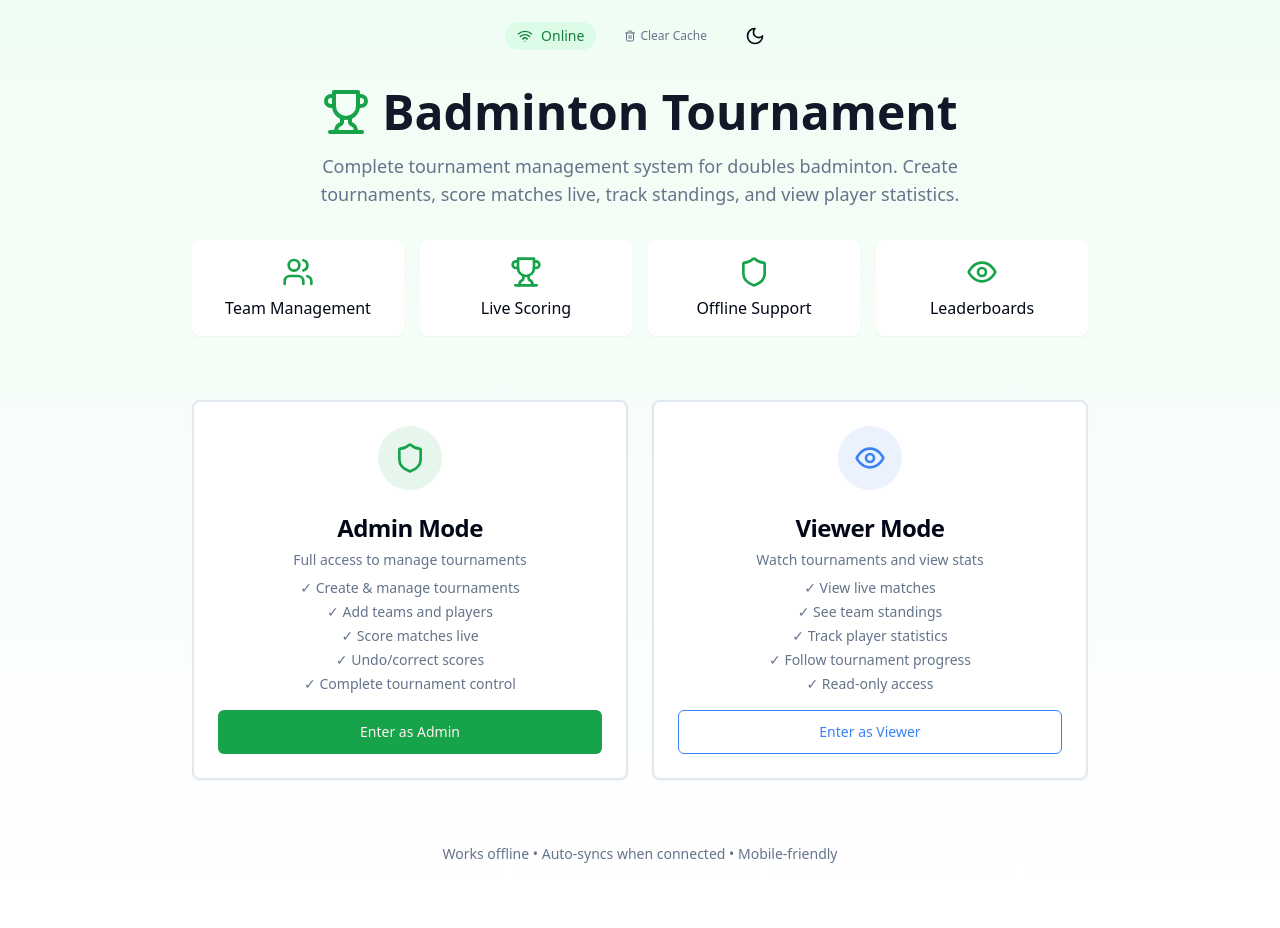
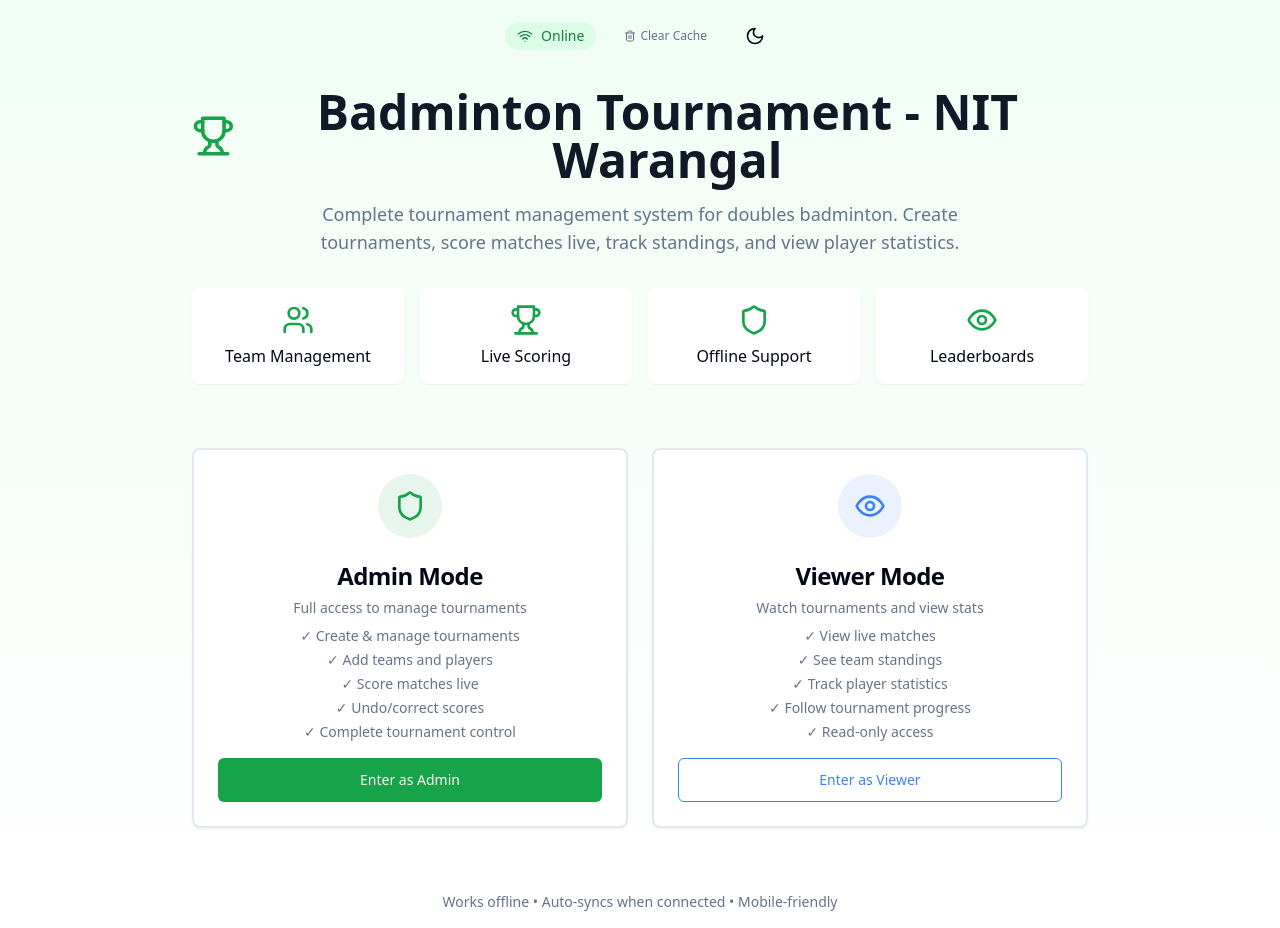
Before and after one commit to abdmankhan/badminton-tournament, a Next.js app: page / in a window 1280 px wide. Before the commit the page ends 880 px from the top, so only its background shows below. Built offline with nearby package versions, Linux system fonts and the light colour scheme.

Commit message:
debug:commit

```diff
--- a/src/app/page.js
+++ b/src/app/page.js
@@ -76,7 +76,7 @@ export default function Home() {
           <div className="flex items-center justify-center gap-3">
             <Trophy className="h-12 w-12 text-primary" />
             <h1 className="text-4xl md:text-5xl font-bold text-gray-900 dark:text-white">
-              Badminton Tournament
+              Badminton Tournament - NIT Warangal
             </h1>
           </div>
           <p className="text-lg text-muted-foreground max-w-2xl mx-auto">
```
